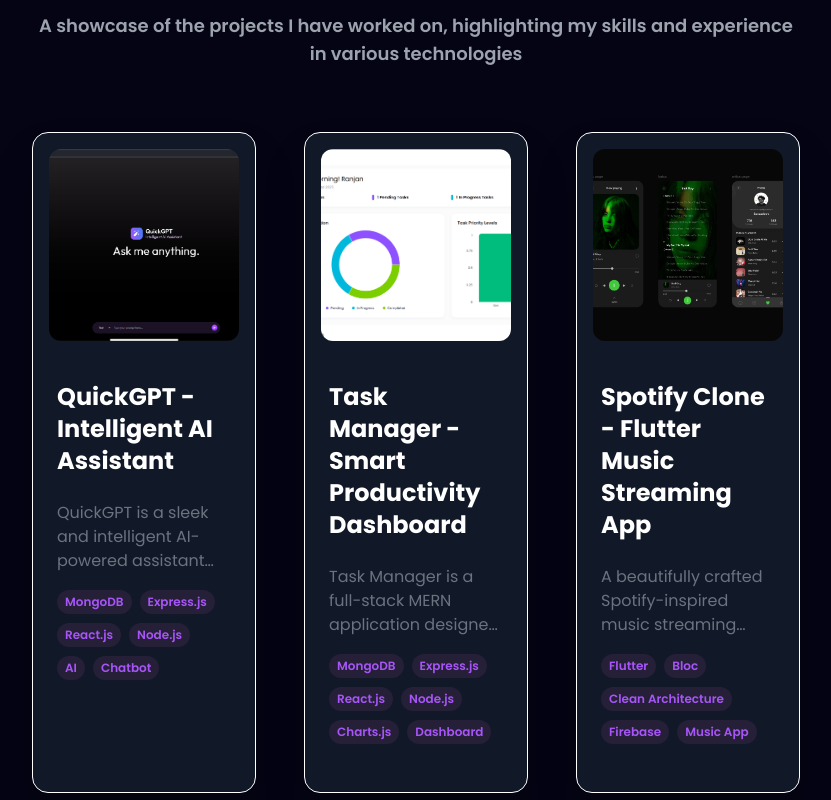
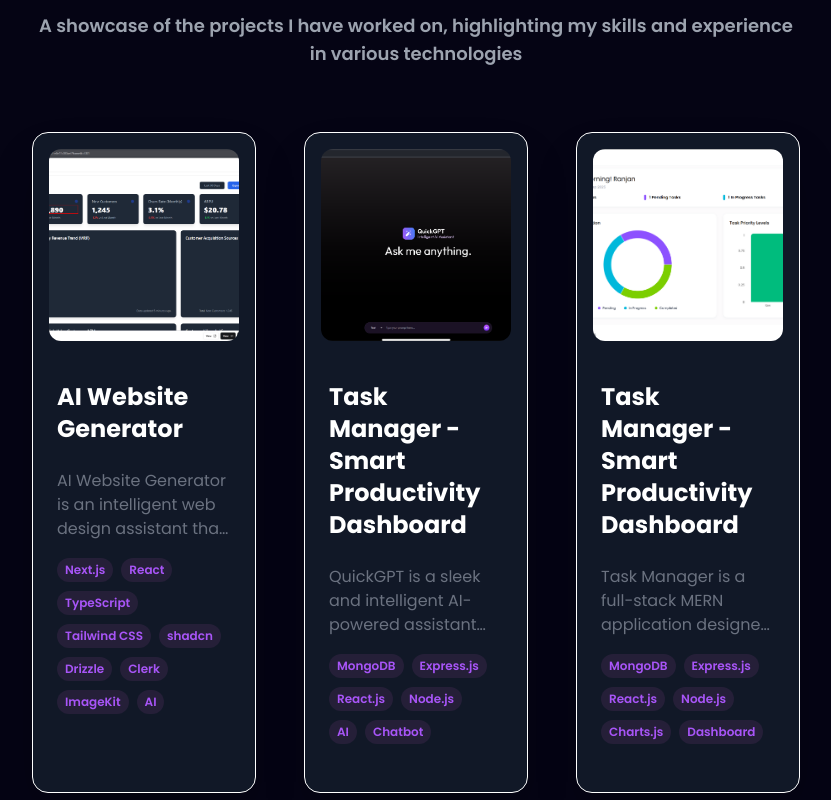
Before and after one commit to ranjan-sw-developer/ranjan-portfolio, a React (Vite) app: page / in a window 1280 px wide. Shown: the part 4340-5140 px from the top of the page, without its empty margins (224-1055 px from the left). Built offline with nearby package versions, Linux system fonts and the light colour scheme.

Commit message:
new projects added

```diff
--- a/src/constants.js
+++ b/src/constants.js
@@ -43,9 +43,9 @@
 
 // Project Section Logo's
 import quickGptImage from "./assets/work_logo/quick_gpt.png";
+import aiWebsiteGenerator from "./assets/work_logo/ai_website_generator_2.png";
 import taskManagerImage from "./assets/work_logo/task_manager.png";
 import spotifyImage from "./assets/work_logo/spotify.png";
-import movierecLogo from "./assets/work_logo/movie_rec.png";
 
 export const SkillsInfo = [
   {
@@ -177,7 +177,28 @@
 export const projects = [
   {
     id: 0,
-    title: "QuickGPT - Intelligent AI Assistant",
+    title: "AI Website Generator",
+    description:
+      "AI Website Generator is an intelligent web design assistant that allows users to generate, edit, and export website designs using AI. Built with Next.js, React, and TypeScript, it lets users describe a page in natural language and instantly generate responsive UI layouts. With built-in visual editing, authentication via Clerk, image handling through ImageKit, and database management powered by Drizzle, it offers a sleek and modern experience for developers and designers to create production-ready websites effortlessly.",
+    image: aiWebsiteGenerator,
+    tags: [
+      "Next.js",
+      "React",
+      "TypeScript",
+      "Tailwind CSS",
+      "shadcn",
+      "Drizzle",
+      "Clerk",
+      "ImageKit",
+      "AI",
+    ],
+    github: "https://github.com/ranjan-sw-developer/ai-website-generator",
+    webapp: "https://ai-website-generator-gamma.vercel.app/",
+  },
+
+  {
+    id: 1,
+    title: "Task Manager - Smart Productivity Dashboard",
     description:
       "QuickGPT is a sleek and intelligent AI-powered assistant built with the MERN stack. It allows users to start conversations instantly, ask questions, and receive quick, accurate responses. With features like conversation history, dark mode, and credit-based usage, QuickGPT ensures a smooth and interactive chat experience. Deployed on Vercel, it’s designed for speed, reliability, and modern UI aesthetics, making it a go-to tool for anyone seeking AI assistance.",
     image: quickGptImage,
@@ -186,7 +207,7 @@
     webapp: "https://quick-gpt-fawn.vercel.app/",
   },
   {
-    id: 1,
+    id: 2,
     title: "Task Manager - Smart Productivity Dashboard",
     description:
       "Task Manager is a full-stack MERN application designed to simplify team collaboration and task tracking. It provides users with a modern dashboard to create, assign, and manage tasks effortlessly. With features like task distribution charts, priority-level insights, and role-based access, it ensures productivity and clarity for both individuals and teams. The clean UI and real-time updates make it a powerful tool for managing daily workflows efficiently.",
@@ -203,7 +224,7 @@
     webapp: "https://task-manager-ua1x.vercel.app",
   },
   {
-    id: 2,
+    id: 3,
     title: "Spotify Clone - Flutter Music Streaming App",
     description:
       "A beautifully crafted Spotify-inspired music streaming application built with Flutter. Designed using Clean Architecture and powered by Bloc state management, it ensures scalability and maintainability. With Firebase integration, it supports real-time authentication, cloud storage, and seamless music data handling. Users can explore trending tracks, view artist profiles, stream music, read synced lyrics, and manage playlists. The modern UI closely mirrors Spotify’s sleek design, offering an immersive and responsive experience across devices.",
```
Also changed, not shown: src/assets/work_logo/ai_website_generator.png (added), src/assets/work_logo/ai_website_generator_2.png (added).
